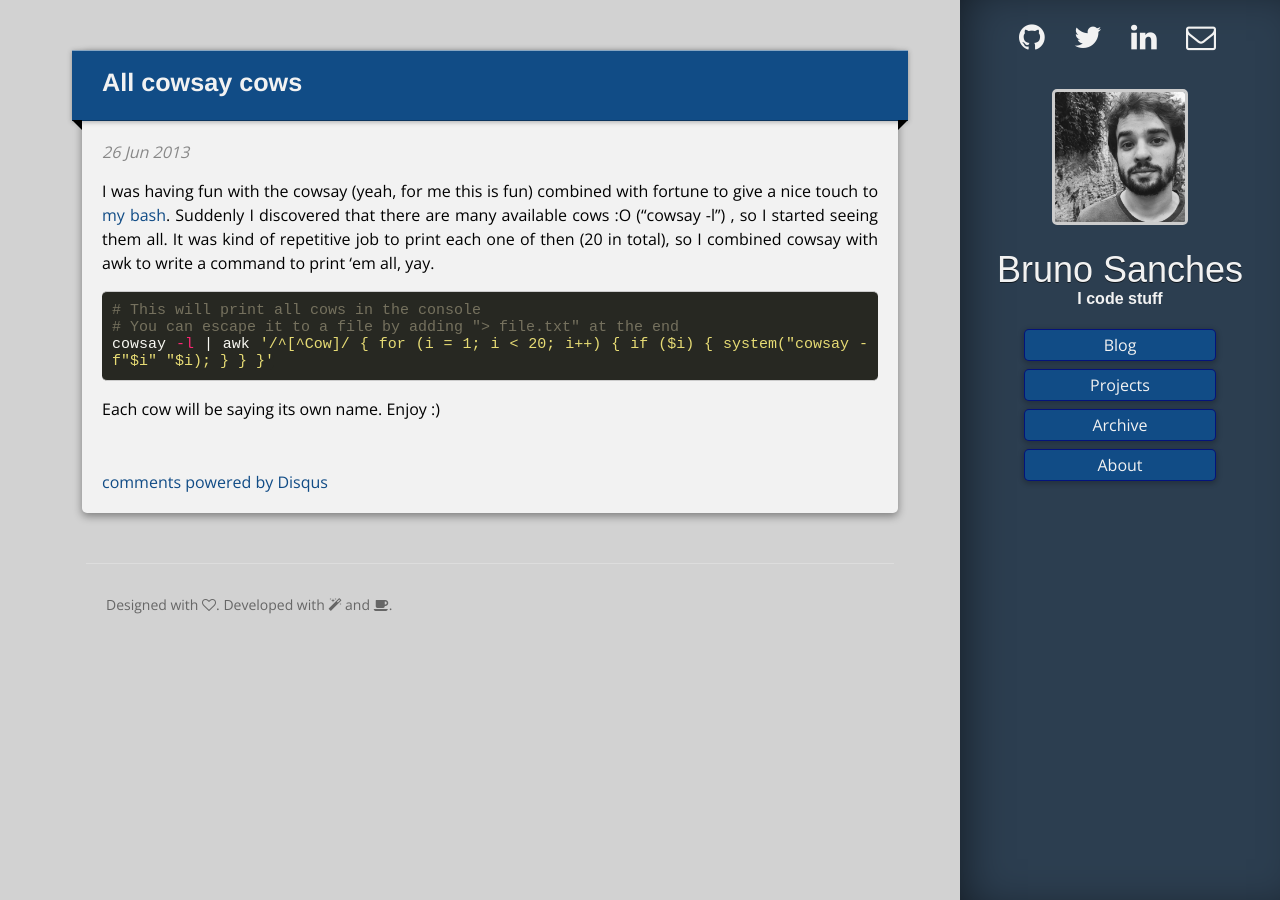
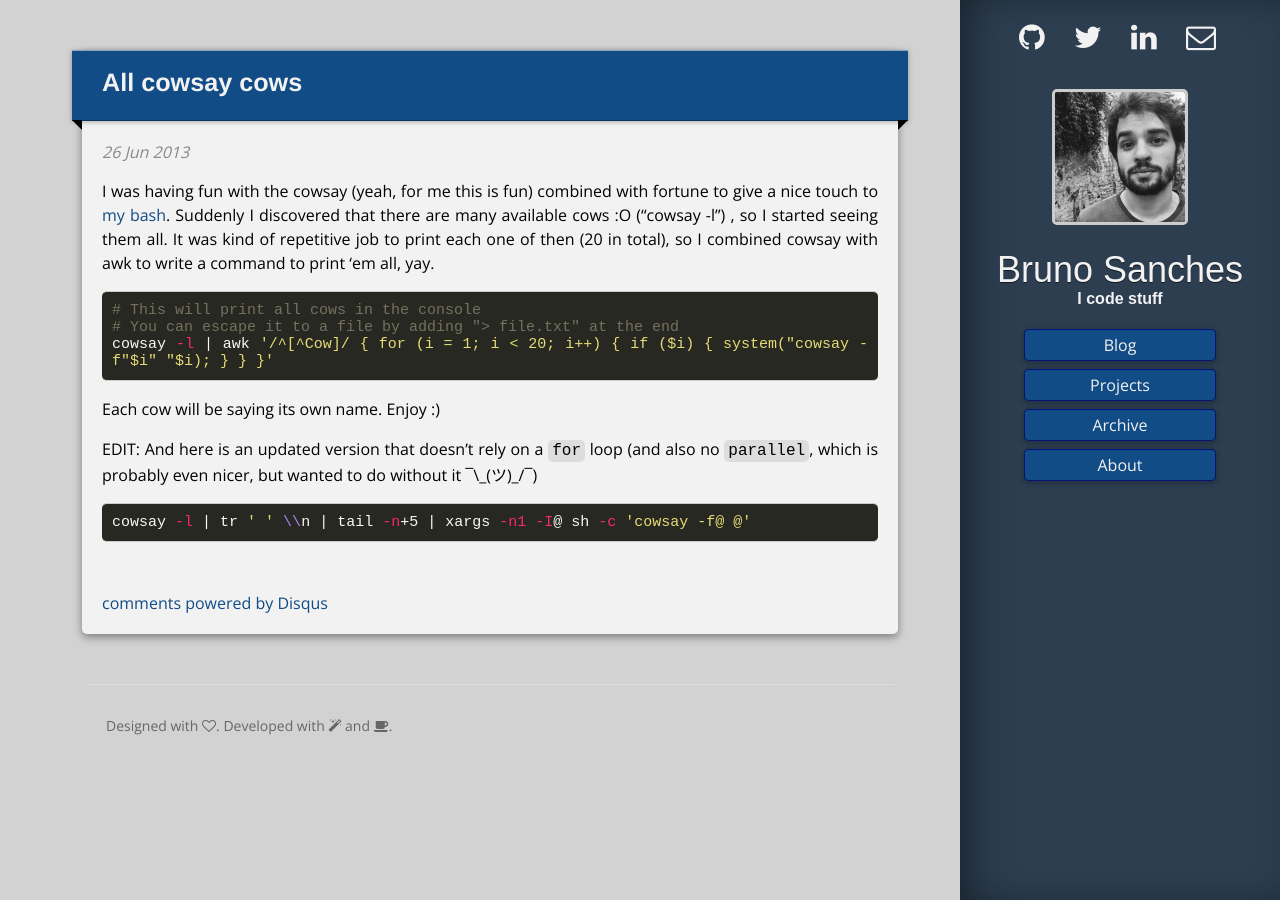
Before and after one commit to brunops/brunops.github.io, a Jekyll site: the page built from _posts/2013-06-26-all-cowsay-cows.markdown, in a window 1280 px wide. Built offline with Jekyll 4.4.1, drawn with Linux system fonts in a browser that asks for light colours; some web fonts are replaced; comment, search, counter and statistics services are not loaded.

Commit message:
new cowsay command version

```diff
--- a/_posts/2013-06-26-all-cowsay-cows.markdown
+++ b/_posts/2013-06-26-all-cowsay-cows.markdown
@@ -16,3 +16,10 @@ cowsay -l | awk '/^[^Cow]/ { for (i = 1; i < 20; i++) { if ($i) { system("cowsay
 {% endhighlight %}
 
 Each cow will be saying its own name. Enjoy :)
+
+EDIT:
+And here is an updated version that doesn't rely on a `for` loop (and also no `parallel`, which is probably even nicer, but wanted to do without it ¯\\\_(ツ)\_/¯)
+
+{% highlight bash %}
+cowsay -l | tr ' ' \\n | tail -n+5 | xargs -n1 -I@ sh -c 'cowsay -f@ @'
+{% endhighlight %}
```
